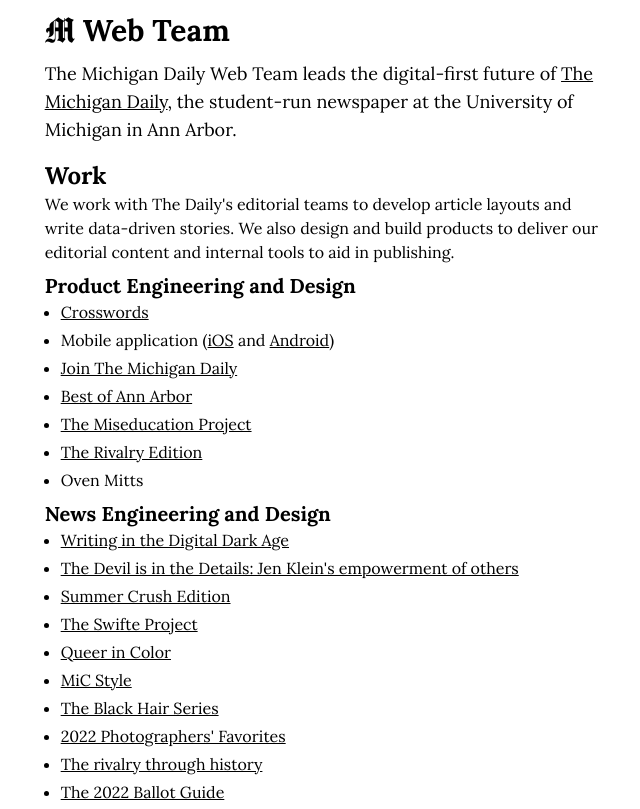
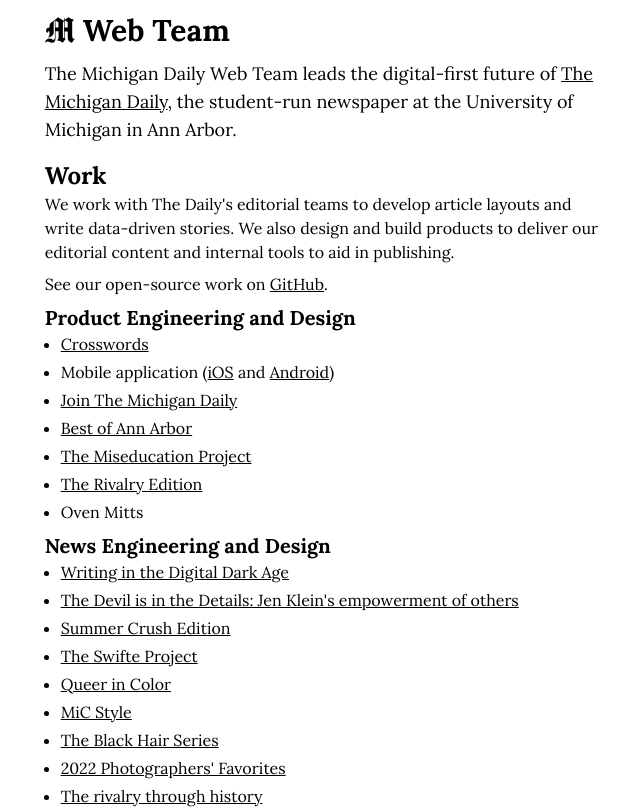
Before and after one commit to michigandaily/michigandaily.github.io, a Next.js app: page / in a window 1280 px wide. Shown: the top 809 px of the page, without its empty margins (314-954 px from the left). Built offline with nearby package versions, Linux system fonts and the light colour scheme.

Commit message:
Add GitHub link

```diff
--- a/src/app/page.tsx
+++ b/src/app/page.tsx
@@ -35,6 +35,10 @@ export default function Page() {
               aid in publishing.
             </p>
           </hgroup>
+          <p>
+            See our open-source work on{" "}
+            <Anchor href="https://github.com/michigandaily">GitHub</Anchor>.
+          </p>
           <section>
             <h3 className="font-serif font-bold text-xl">
               Product Engineering and Design
```
